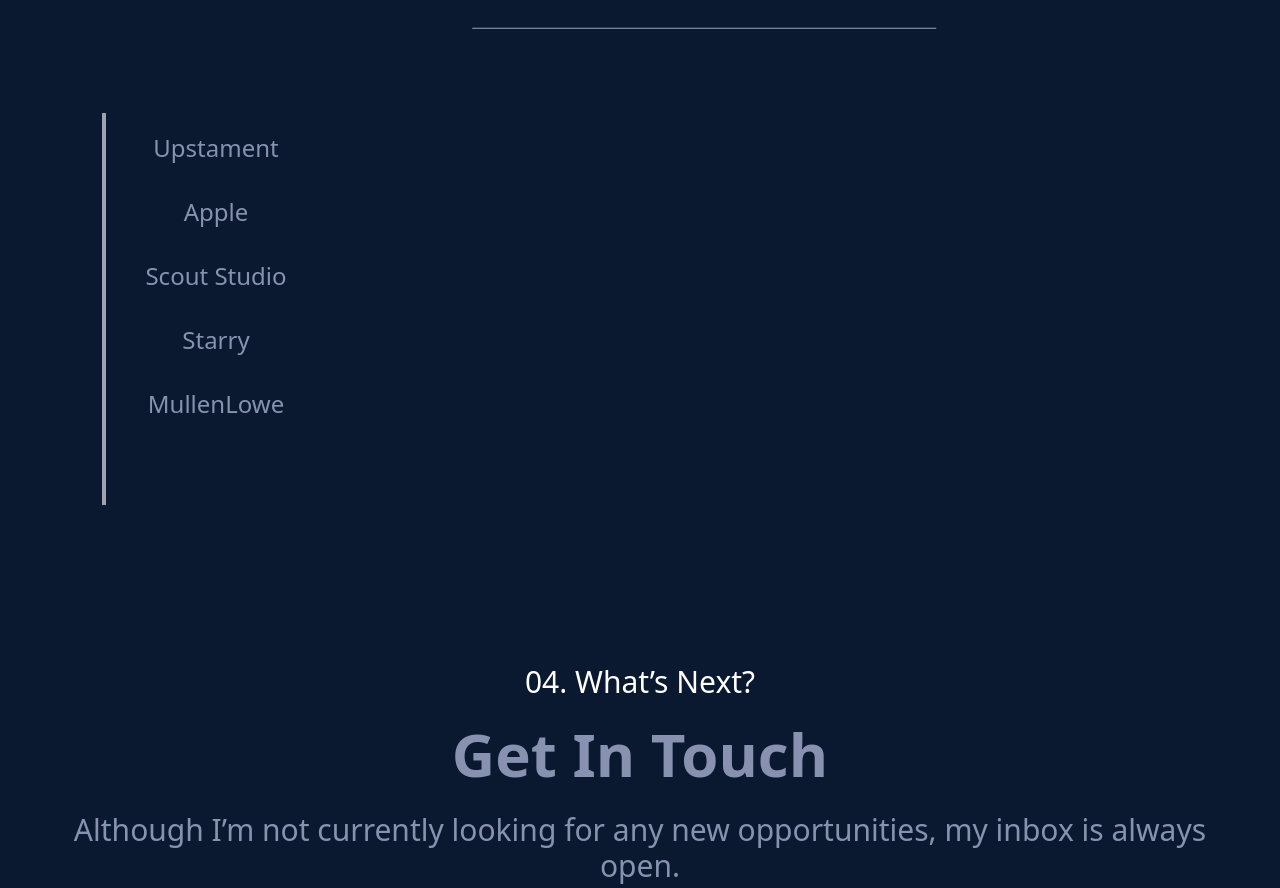
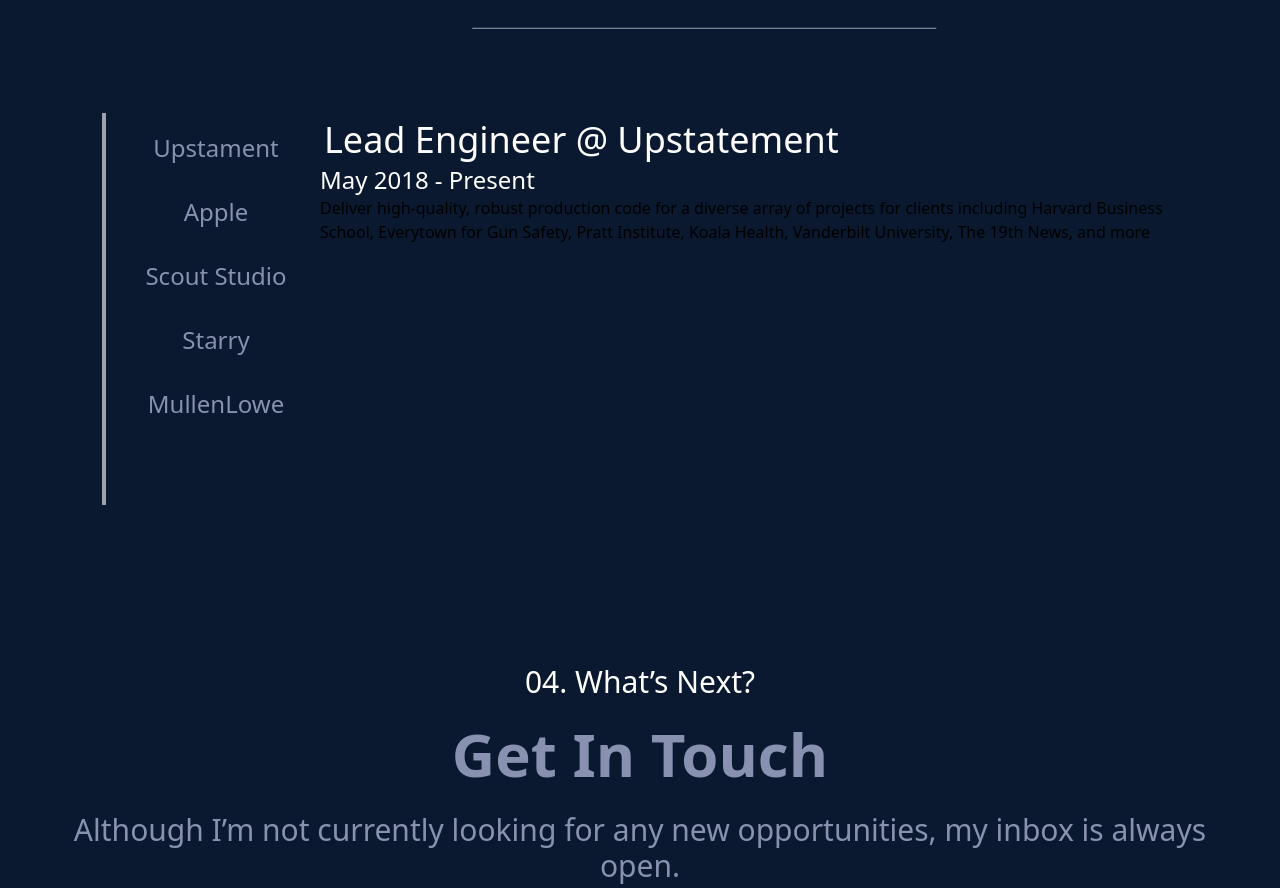
Before and after one commit to CoolSidOfficial/britney_portfolio, a React (Vite) app: page / in a window 1280 px wide. Shown: the part 1536-2424 px from the top of the page. Built offline with nearby package versions, Linux system fonts and the light colour scheme.

Commit message:
added experience compone

```diff
--- a/src/components/Experience.jsx
+++ b/src/components/Experience.jsx
@@ -1,12 +1,7 @@
-import React from 'react'
-import { useState } from 'react'
-const exp1=""
-const exp2=""
-const exp3=""
-const exp4=""
-const exp5=""
+import React,{useState} from 'react'
+import Exp_comp from './exp_comp'
 const Experience = () => {
-   const[experience,setExperience]=useState('true')
+   const[experience,setExperience]=useState(1)
   return (
     <>
     <div className='font-bold text-[#8892B0] text-5xl m-12'>
@@ -21,16 +16,29 @@
     <span className=" absolute  	  left-[8%] top-[1649px] h-[49%] w-[4px] bg-gray-400 "></span>
 
       <ul className="  text-2xl text-[#8892B0] ">
-        <li><button className ="experience-button hover:bg-[#112240] active:bg-[#112240] p-4 w-52" >Upstament</button></li>
-        <li><button className="experience-button  hover:bg-[#112240] p-4 w-52  active:bg-[#112240]">Apple</button></li>
-        <li><button className="experience-button hover:bg-[#112240] p-4 w-52  active:bg-[#112240]">Scout Studio</button></li>
-        <li><button className="experience-button hover:bg-[#112240] p-4 w-52  active:bg-[#112240]">Starry</button></li>
-        <li><button className="experience-button hover:bg-[#112240] p-4 w-52  active:bg-[#112240]">MullenLowe</button></li>
+        <li><button className ="experience-button hover:bg-[#112240] active:bg-[#112240] p-4 w-52" onClick={()=>setExperience(1)}  >Upstament</button></li>
+        <li><button className="experience-button  hover:bg-[#112240] p-4 w-52  active:bg-[#112240] " onClick={()=>setExperience(2)}>Apple</button></li>
+        <li><button className="experience-button hover:bg-[#112240] p-4 w-52  active:bg-[#112240]" onClick={()=>setExperience(3)}>Scout Studio</button></li>
+        <li><button className="experience-button hover:bg-[#112240] p-4 w-52  active:bg-[#112240]" onClick={()=>setExperience(4)}>Starry</button></li>
+        <li><button className="experience-button hover:bg-[#112240] p-4 w-52  active:bg-[#112240]" onClick={()=>setExperience(5)}>MullenLowe</button></li>
       </ul>
         <div>
-      <span className='text-white text-4xl p-10 hidden '>Lead Engineer @ Upstatement</span>
-
-        </div>
+          {experience===1 &&
+           <Exp_comp title="Lead Engineer @ Upstatement" dateto="May 2018 - Present"
+           first_para="Deliver high-quality, robust production code for a diverse array of projects for clients including Harvard Business School, Everytown for Gun Safety, Pratt Institute, Koala Health, Vanderbilt University, The 19th News, and more" />}
+           {experience===2 &&
+           <Exp_comp title="UI Engineer Co-op @ Apple
+           " dateto="July - December 2017"
+           first_para="Deliver high-quality, robust production code for a diverse array of projects for clients including Harvard Business School, Everytown for Gun Safety, Pratt Institute, Koala Health, Vanderbilt University, The 19th News, and more" />}
+            {experience===3 && <Exp_comp title="Developer @ Scout Studio" dateto="Spring 2016 & 2017"
+           first_para="Deliver high-quality, robust production code for a diverse array of projects for clients including Harvard Business School, Everytown for Gun Safety, Pratt Institute, Koala Health, Vanderbilt University, The 19th News, and more" />}
+          {experience===4&&<Exp_comp title="Software Engineer Co-op @ Starry
+         " dateto="July - December 2016"
+           first_para="Deliver high-quality, robust production code for a diverse array of projects for clients including Harvard Business School, Everytown for Gun Safety, Pratt Institute, Koala Health, Vanderbilt University, The 19th News, and more" />}
+          {experience===5&&<Exp_comp title="Creative Technologist Co-op @ MullenLowe
+" dateto="July - December 2015"
+           first_para="Deliver high-quality, robust production code for a diverse array of projects for clients including Harvard Business School, Everytown for Gun Safety, Pratt Institute, Koala Health, Vanderbilt University, The 19th News, and more" />}
+  </div>
 
     </div>
     </>
--- /dev/null
+++ b/src/components/exp_comp.jsx
@@ -0,0 +1,17 @@
+import React from 'react'
+
+const Exp_comp = (props) => {
+  return (
+    <div>
+        <span className="text-white text-4xl p-1 block">{props.title}</span>
+        <span className='text-white text-2xl '>{props.dateto}</span>
+       <p>{props.first_para}</p>
+       <p>{props.second_para}</p>
+       <p>{props.third_para}</p>
+       <p>{props.fourth_para}</p>
+
+    </div>
+  )
+}
+
+export default Exp_comp
```
